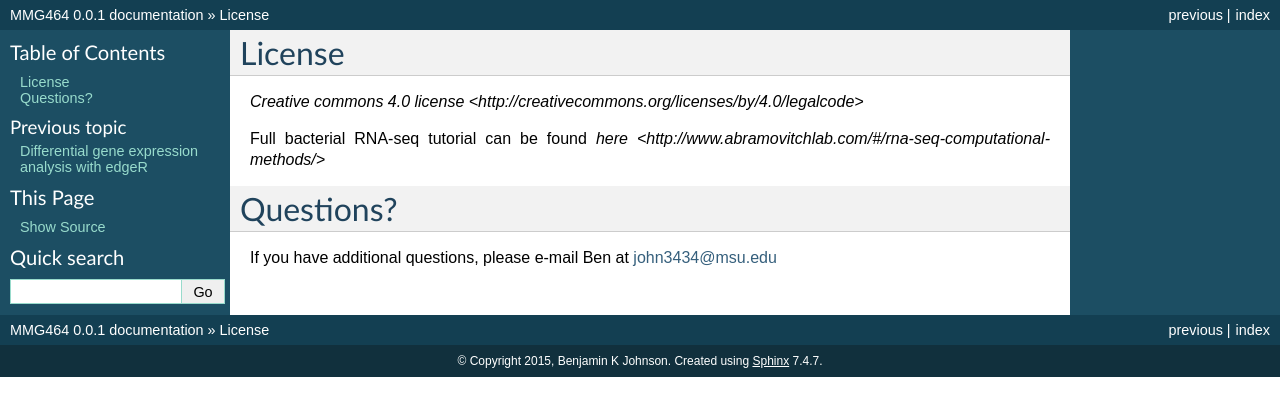
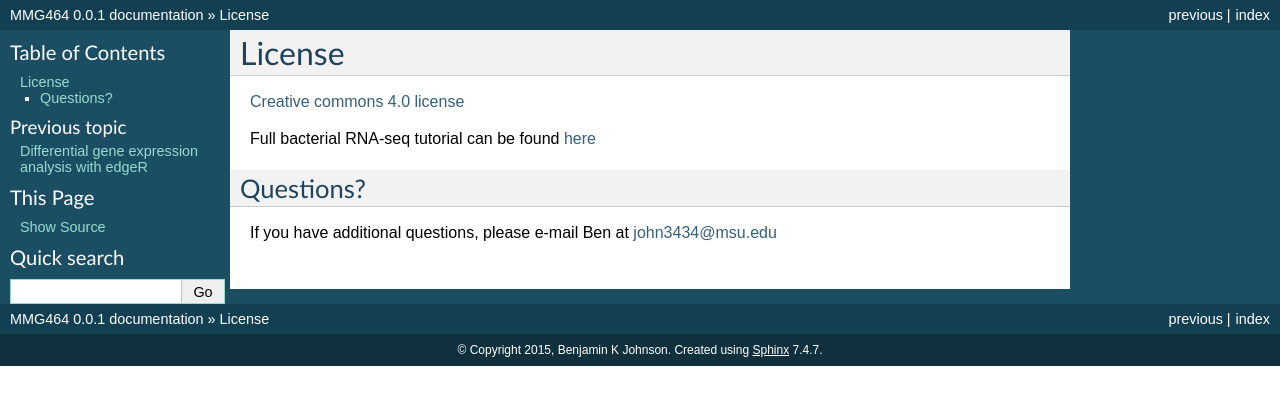
Before and after one commit to biobenkj/MMG434, a Sphinx documentation site: the page built from docs/source/license.rst, in a window 1280 px wide. Shown: the top 416 px of the page. Built offline with Sphinx 7.4.7, drawn with Linux system fonts in a browser that asks for light colours.

Commit message:
License fix
License fix

```diff
--- a/docs/source/license.rst
+++ b/docs/source/license.rst
@@ -1,11 +1,11 @@
 License
 =======
 
-`Creative commons 4.0 license <http://creativecommons.org/licenses/by/4.0/legalcode>`
+`Creative commons 4.0 license <http://creativecommons.org/licenses/by/4.0/legalcode>`_
 
-Full bacterial RNA-seq tutorial can be found `here <http://www.abramovitchlab.com/#/rna-seq-computational-methods/>`
+Full bacterial RNA-seq tutorial can be found `here <http://www.abramovitchlab.com/#/rna-seq-computational-methods/>`_
 
 Questions?
-==========
+^^^^^^^^^^
 
 If you have additional questions, please e-mail Ben at john3434@msu.edu
```
